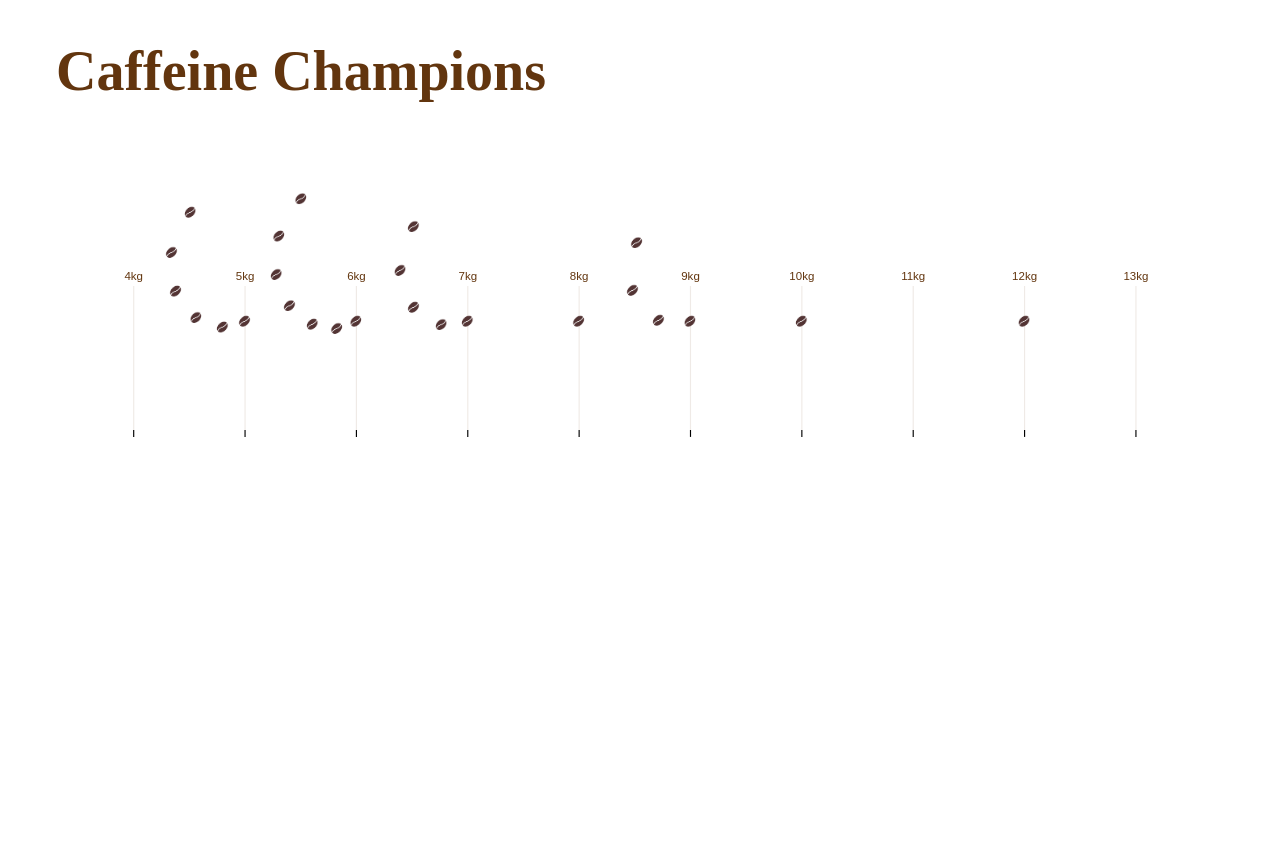
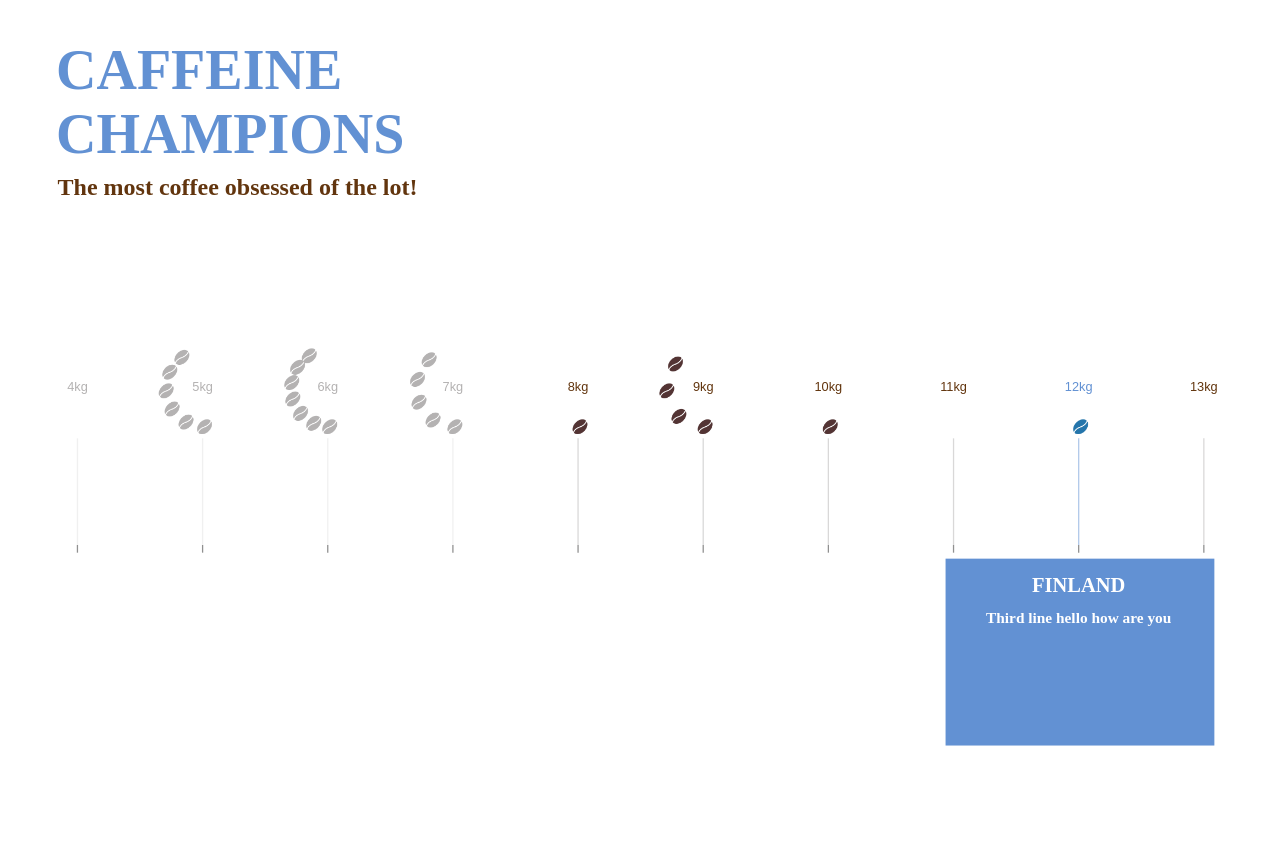
Before and after one commit to aashimaparvathi/F21DV_CW2, a plain HTML site: page index.html in a window 1280 px wide. Drawn offline with nearby package versions, Linux system fonts and the light colour scheme.

Commit message:
Starting visualization in a better state

```diff
--- a/css/main.css
+++ b/css/main.css
@@ -9,23 +9,51 @@ body {
 }
 
 svg {
-  display: block;
+  /* display: block; */
   margin: auto;
   max-width: 100%;
   max-height: 100%;
+  width: 100%;
+  align-self: center;
+  /* background-color: azure; */
 }
 
 .title {
+  font-family: "Times New Roman", Times, serif;
   font-size: 3.5rem;
-  line-height: 1.2;
+  /* line-height: 1em; */
   max-height: 8rem;
   min-height: 2rem;
   margin-left: 3.5rem;
   font-weight: bold;
-  color: #62350e;
+  color: #6291d3;
+  padding: 0%;
+  /* background-color: beige; */
+  width: 50%;
   /* trying to add an effect on the title */
   /* text-shadow: 0 0 0.1rem white, 0 0 0.1rem white, 0 0 0.1rem #502c2c,
     0 0 0.1rem #502c2c; */
+}
+
+h1 {
+  margin-bottom: 0.5rem;
+}
+
+h2 {
+  margin-top: 0;
+}
+
+.sub-title {
+  font-family: "Times New Roman", Times, serif;
+  font-size: 1.5rem;
+  /* line-height: 1em; */
+  max-height: 8rem;
+  min-height: 2rem;
+  margin-left: 3.6rem;
+  font-weight: bold;
+  color: #62350e;
+  /* background-color: beige; */
+  width: 50%;
 }
 
 @media (max-width: 768px) {
@@ -43,3 +71,27 @@ svg {
     line-height: 1;
   }
 }
+
+/* .axis-line {
+  color: #b4b2b2;
+} */
+
+/* .axis-text {
+  color: #b4b2b2;
+} */
+
+#swarm-tick-box {
+  width: 13rem;
+  height: 9rem;
+  fill: #6291d3;
+  stroke: #6291d3;
+}
+
+#swarm-tick-box-title {
+  font-size: medium;
+  font-family: "Times New Roman", Times, serif;
+}
+
+.tick-box-text {
+  font-family: "Times New Roman", Times, serif;
+}
--- a/index.html
+++ b/index.html
@@ -17,8 +17,11 @@
     <div class="container" id="main-container">
       <div class="container" id="swarm-container">
         <h1 class="title" id="swarm-title" align="left" class="double-line">
-          Caffeine Champions
+          CAFFEINE CHAMPIONS
         </h1>
+        <h2 class="sub-title" id="swarm-sub-title" align="left">
+          The most coffee obsessed of the lot!
+        </h2>
         <div class="svg-container" id="swarm-svg-container"></div>
       </div>
     </div>
--- a/js/swarm.js
+++ b/js/swarm.js
@@ -2,14 +2,20 @@ import dataPromise from "./data.js";
 
 var coffeepercap;
 
-const margin = { top: 0, right: 100, bottom: 0, left: 30 };
+const margin = { top: 0, right: 60, bottom: 0, left: 60 };
 const padding = { top: 0, right: 0, bottom: 0, left: 10 };
 const centerX = 0;
 const width = 1000 - margin.left - margin.right;
 const height = 500 - margin.top - margin.bottom;
 
-/* Color from https://colorable.jxnblk.com/62350e/ffffff */
+/*
+  Color from https://colorable.jxnblk.com/62350e/ffffff
+  10.32AAA
+  https://coolors.co/contrast-checker/62350e-ffffff
+*/
 const brown = "#62350e";
+const contrast = "#6291d3";
+const grey = "#b4b2b2";
 
 const tooltip = d3
   .select("body")
@@ -50,6 +56,7 @@ function fixData() {
 }
 
 function drawSwarm() {
+  //draw svg
   const svg = d3
     .select("#swarm-svg-container")
     .append("svg")
@@ -60,10 +67,10 @@ function drawSwarm() {
       }`
     )
     .attr("preserveAspectRatio", "xMidYMid meet")
-    .style("width", "90%")
+    .style("width", "100%")
     .style("height", "auto")
     .append("g")
-    .attr("transform", `translate(${margin.left},${margin.top})`);
+    .attr("transform", `translate(${0},${0})`);
 
   const xScale = d3
     .scaleLinear()
@@ -72,7 +79,7 @@ function drawSwarm() {
 
   const yScale = d3
     .scaleLinear()
-    .domain([0, 1])
+    .domain([0, 12])
     .range([height / 2, height / 2]);
 
   const gAxis = svg
@@ -84,21 +91,39 @@ function drawSwarm() {
         .ticks(9)
         .tickFormat((d) => d + "kg")
     )
+    .attr("color", "#909090")
     .call((g) => g.select(".domain").remove())
     .call((g) =>
       g
         .selectAll(".tick line")
         .clone()
-        .attr("y2", -height / 4)
-        .attr("stroke-opacity", 0.1)
-        .attr("color", brown)
+        .attr("y2", function (d) {
+          if (d != 12) return -height / 6;
+          else return -height / 6;
+        })
+        .attr("stroke-opacity", function (d) {
+          if (d < 8) return 0.2;
+          else return 0.5;
+        })
+        .attr("class", "axis-line")
+        .attr("id", "swarm-axis-line")
+        .attr("stroke", function (d) {
+          if (d == 12) return contrast;
+          else return grey;
+        })
     )
     .call((g) =>
       g
         .selectAll(".tick text")
-        .attr("y", -height / 4)
+        .attr("y", -height / 4 + 10)
         .attr("dy", "-0.5em")
-        .attr("color", brown)
+        .attr("color", function (d) {
+          if (d < 8) return grey;
+          else if (d != 12) return brown;
+          else return contrast;
+        })
+        .attr("class", "axis-text")
+        .attr("id", "swarm-axis-text")
     );
 
   const gCircles = svg
@@ -128,7 +153,7 @@ function drawSwarm() {
     // const angleStep = d.y;
 
     for (let i = 0; i < numCircles; i++) {
-      const radius = 30 + 10 * i;
+      const radius = 30; //* i;
       const angle = i * angleStep + Math.PI / 2;
       const cx = xScale(tick) + radius * Math.cos(angle);
       const cy = yScale(Math.random()) + radius * Math.sin(angle);
@@ -140,14 +165,24 @@ function drawSwarm() {
       /* TODO: Set alt-text for image */
       gCircles
         .append("image")
-        .attr("xlink:href", "./images/bean2.png")
-        // .data(nestedData.get(tick)[i])
+        .attr("xlink:href", function (d) {
+          if (tick < 8) {
+            return "./images/bean_grey.png";
+          } else if (tick < 12) {
+            return "./images/bean_average.png";
+          } else {
+            return "./images/bean_extreme.png";
+          }
+        })
         .attr("x", cx - 8)
-        .attr("y", cy - 8)
-        .attr("width", 16)
-        .attr("height", 16)
+        .attr("y", cy - 20)
+        .attr("width", 20)
+        .attr("height", 20)
         .attr("class", "bean")
         .datum(nestedData.get(tick)[i])
+        .attr("id", function (d) {
+          return d.country + "-bean";
+        })
         .on("mouseover", (event, d) => {
           var country = d.country;
           tooltip
@@ -159,9 +194,50 @@ function drawSwarm() {
         })
         .on("mouseout", () => {
           tooltip.style("opacity", 0);
-        });
+        })
+        .transition()
+        .duration(1000)
+        .delay(i * 250)
+        .attr("y", cy - 8);
     }
   });
+
+  // finland tick
+  const tickFinland = gAxis.select(".tick:nth-of-type(9)");
+
+  tickFinland
+    .append("rect")
+    .attr("transform", `translate(${-50}, ${height / 3})`)
+    .attr("x", -53)
+    .attr("y", -height / 4 - 30)
+    // .attr("fill", "white")
+    .attr("stroke", brown)
+    .attr("stroke-width", 2)
+    .attr("class", "tick-box")
+    .attr("id", "swarm-tick-box");
+
+  const finlandText = tickFinland
+    .append("text")
+    .attr("transform", `translate(${centerX}, ${height / 3 + 15})`)
+    .attr("x", 0)
+    .attr("y", -height / 4 - 20)
+    .attr("class", "tick-box-text");
+
+  finlandText
+    .text("FINLAND")
+    .attr("font-weight", "bold")
+    .attr("text-anchor", "middle")
+    .attr("fill", "white")
+    .attr("class", "tick-text")
+    .attr("id", "swarm-tick-box-title");
+
+  finlandText
+    .append("tspan")
+    .text("Third line hello how are you")
+    .attr("x", 0)
+    .attr("dy", "2em")
+    .attr("text-anchor", "left")
+    .style("font-size", "12px");
 
   // Window resize behavior
   d3.select(window).on("resize", () => {
```
Also changed, not shown: images/bean1.png (deleted), images/bean_average.png (renamed from images/bean2.png), images/bean_extreme.png (added), images/bean_grey.png (added), images/bean_orig.png (renamed from images/bean.png), images/bean_others.png (added), 1 other file.
